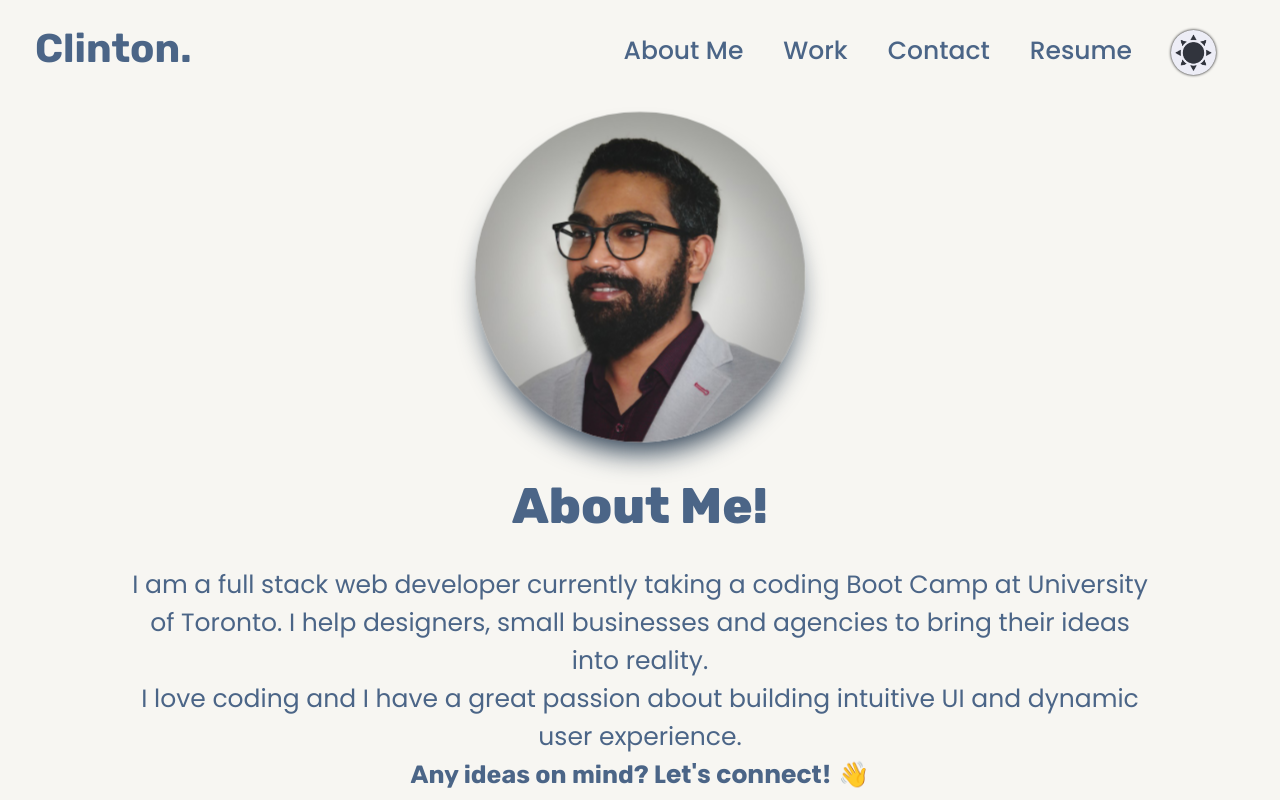
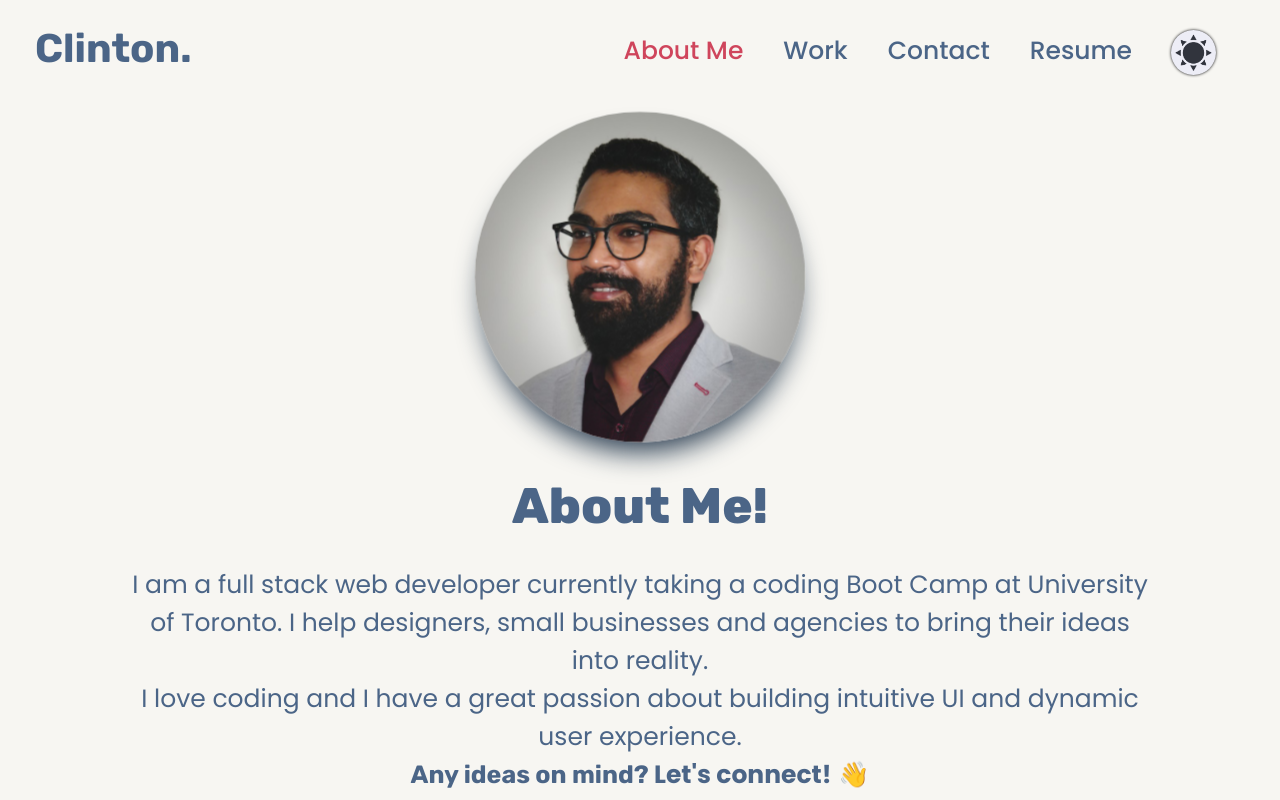
Before and after one commit to pravton/react-portfolio, a React (Create React App) app: page / in a window 1280 px wide. Shown: the top 800 px of the page. Built offline with nearby package versions, Linux system fonts and the light colour scheme.

Commit message:
fixed favicon and href

```diff
--- a/src/App.js
+++ b/src/App.js
@@ -16,13 +16,15 @@ function App() {
   setTheme(currentTheme);
   // set the current link
   const [ currentLink, setCurrentLink ] = useState('About Me');
+  console.log('1',currentLink);
   return (
     <div className={`App ${currentTheme}`}>
       <Nav
         currentTheme={currentTheme}
         setTheme={switchTheme}
         setCurrentTheme={setCurrentTheme}
-        setCurrentLink={setCurrentLink}/>
+        setCurrentLink={setCurrentLink}
+        currentLink={currentLink}/>
         {currentLink === 'About Me' && <About key="about" />}
         {currentLink === 'Work' && <Work key="work" />}
         {currentLink === 'Contact' && <Contact key="contact"/>}
--- a/src/components/Nav/index.js
+++ b/src/components/Nav/index.js
@@ -1,6 +1,6 @@
 import React from 'react';
 
-function Nav({currentTheme, setTheme, setCurrentTheme, setCurrentLink }) {
+function Nav({currentTheme, setTheme, setCurrentTheme, setCurrentLink, currentLink }) {
   const mobileMenuToggle = () => {
     const navContainer = document.querySelector('.nav-container');
     const navIcon = document.querySelector('#mobile-nav-icon');
@@ -15,10 +15,13 @@ function Nav({currentTheme, setTheme, setCurrentTheme, setCurrentLink }) {
     }
   }
 
+  const navList = ['About Me', 'Work', 'Contact', 'Resume'];
+  console.log(currentLink);
+
   return (
     <header className="header">
       <div className="logo-container">
-        <a href="/"><h1 className="logo-name">Clinton.</h1></a>
+        <a href="/react-portfolio"><h1 className="logo-name">Clinton.</h1></a>
       </div>
       <div className="theme-switch-container">
           <input onClick={() => setTheme(currentTheme, setCurrentTheme)} type="checkbox" id="toggle-switch" name="toggle-switch" className="toggle-input" />
@@ -27,30 +30,17 @@ function Nav({currentTheme, setTheme, setCurrentTheme, setCurrentLink }) {
       </div>
       <nav className="nav-container nav-hide">
         <ul className="nav">
-          <li className="nav-item">
-            <span onClick={() => {
-              setCurrentLink('About Me');
-              mobileMenuToggle();
-            }}>About Me</span>
-          </li>
-          <li className="nav-item">
-            <span onClick={() => {
-              setCurrentLink('Work');
-              mobileMenuToggle();
-            }}>Work</span>
-          </li>
-          <li className="nav-item">
-            <span onClick={() => {
-              setCurrentLink('Contact');
-              mobileMenuToggle();
-            }}>Contact</span>
-          </li>
-          <li className="nav-item">
-          <span onClick={() => {
-            setCurrentLink('Resume');
-            mobileMenuToggle();
-          }}>Resume</span>
-          </li>
+          {navList.map(nav => (
+            <li className="nav-item"
+              key={nav}>
+              <span
+              className={`${currentLink === nav && 'nav-active'}`}
+              onClick={() => {
+                setCurrentLink(nav);
+                mobileMenuToggle();
+              }}>{nav}</span>
+            </li>
+          ))}
         </ul>
       </nav>
       <div id="mobile-nav-icon" className="mobile-nav-icon">
--- a/src/index.css
+++ b/src/index.css
@@ -185,12 +185,17 @@ header {
   background-repeat: no-repeat;
   background-position: bottom;
   transition: all 0.5s ease;
-  padding-bottom: 5px;
+  padding-bottom: 0px;
 }
 
 .nav-item span:hover {
   color: var(--dm-accent-color);
   background-size: 100% 2px;
+  border-radius: 15px;
+}
+
+.nav-active {
+  color: var(--dm-accent-color);
 }
 
 
@@ -344,8 +349,10 @@ header {
   text-align: center;
 }
 
-.contact-icons a span:hover {
-  background-size: 100% 2px;
+.contact-icons a:hover {
+  border-radius: 15px;
+  background-size: 85% 2px;
+  border-radius: 25%;
 }
 
 /* Work Section */
@@ -995,6 +1002,8 @@ button {
   /* contact icons section */
   .contact-icons a {
     min-width: 50px;
+    background-image: none;
+    background-size: 0;
   }
 
   .contact-icons a i {
```
Also changed, not shown: package.json (+7 -1 lines), 2 other files (tests, documents, lock files or other folders).
